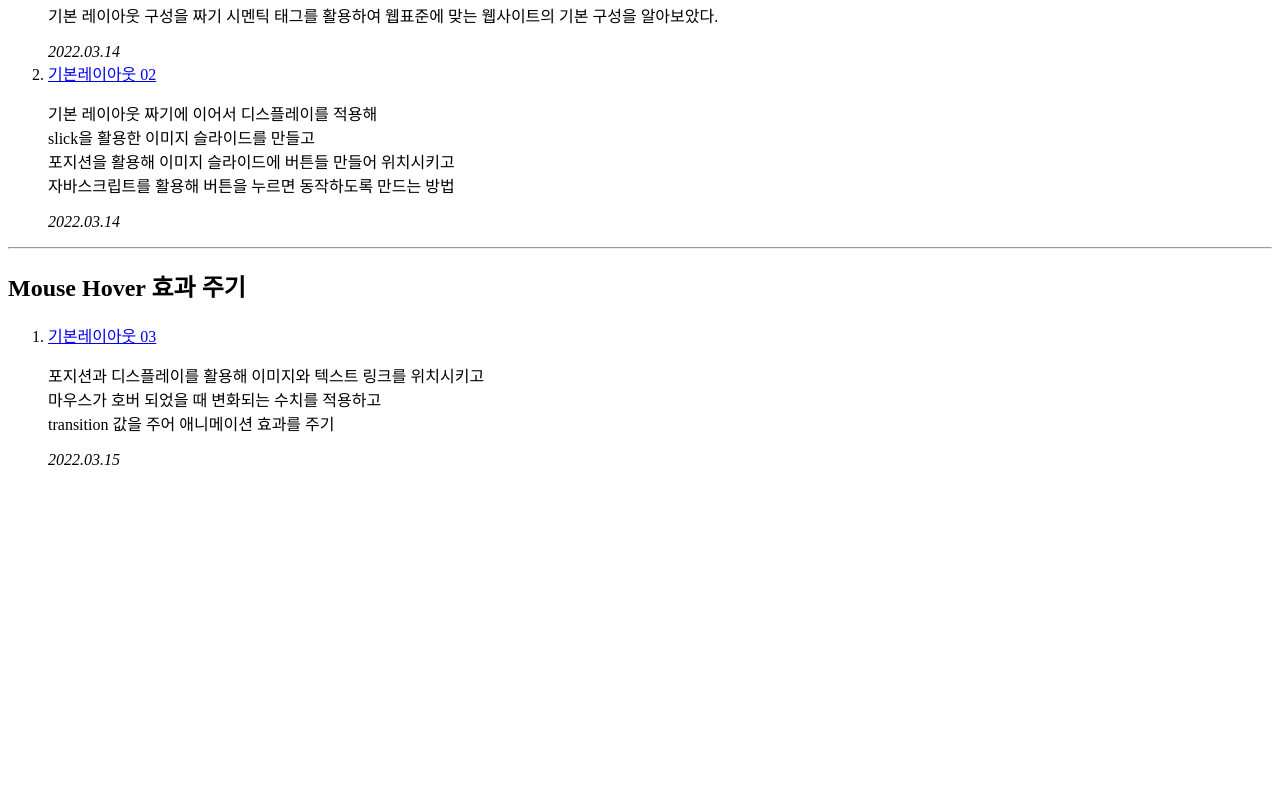
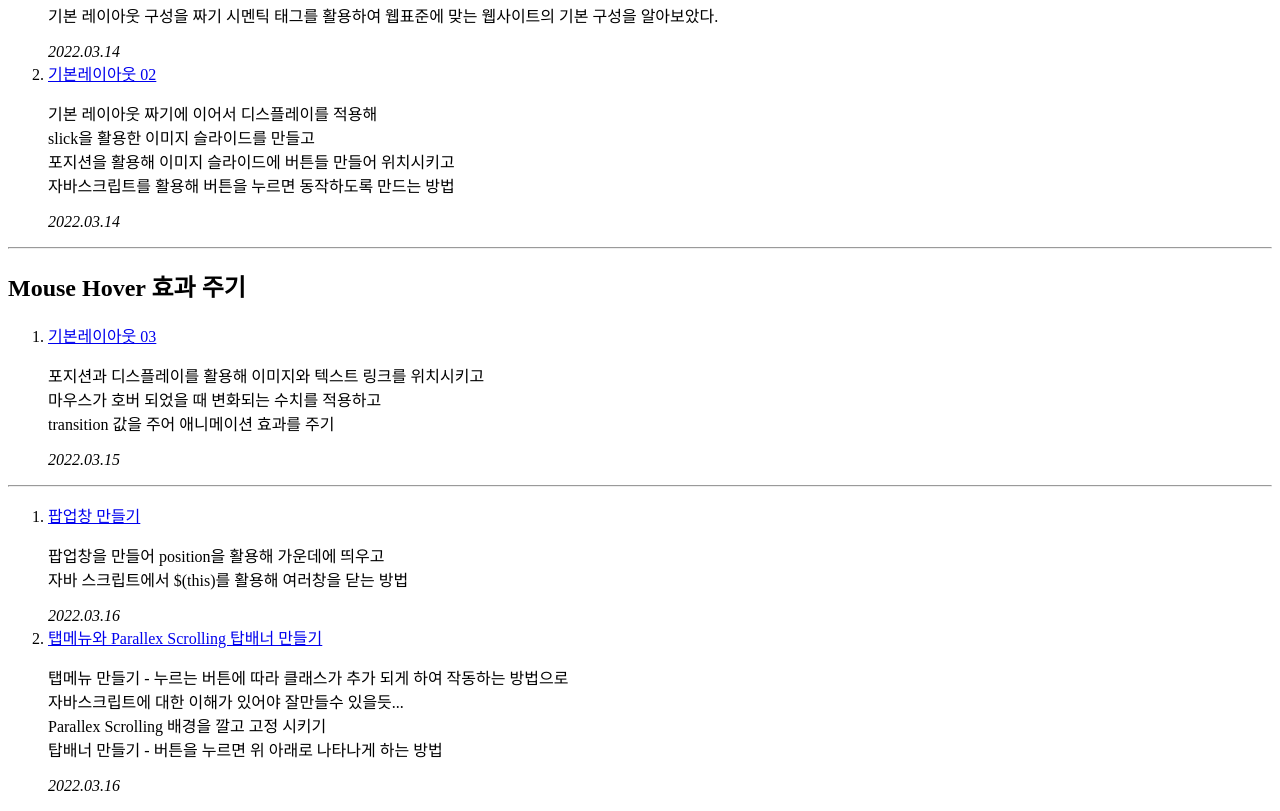
Before and after one commit to Burning-Bunny/document, a plain HTML site: page index.html in a window 1280 px wide. Shown: the part 2763-3574 px from the top of the page. Before the commit the page ends 3248 px from the top, so only its background shows below. Drawn offline with Linux system fonts and the light colour scheme.

Commit message:
Add files via upload

```diff
--- a/index.html
+++ b/index.html
@@ -198,9 +198,7 @@
 
     <ol>
       <li>
-        <a href="./doc/20220314/all_layout01.html" target="_blank"
-          >기본레이아웃 01</a
-        >
+        <a href="./doc/20220314/all_layout01.html" target="_blank">기본레이아웃 01</a>
         <p>
           기본 레이아웃 구성을 짜기 시멘틱 태그를 활용하여 웹표준에 맞는
           웹사이트의 기본 구성을 알아보았다.
@@ -208,9 +206,7 @@
         <em>2022.03.14</em>
       </li>
       <li>
-        <a href="./doc/20220314/all_layout02.html" target="_blank"
-          >기본레이아웃 02</a
-        >
+        <a href="./doc/20220314/all_layout02.html" target="_blank" >기본레이아웃 02</a>
         <p>
           기본 레이아웃 짜기에 이어서 디스플레이를 적용해 <br />
           slick을 활용한 이미지 슬라이드를 만들고<br />
@@ -226,9 +222,7 @@
     <h2>Mouse Hover 효과 주기</h2>
     <ol>
       <li>
-        <a href="./doc/20220315/all_layout03.html" target="_blank"
-          >기본레이아웃 03</a
-        >
+        <a href="./doc/20220315/all_layout03.html" target="_blank">기본레이아웃 03</a>
         <p>
           포지션과 디스플레이를 활용해 이미지와 텍스트 링크를 위치시키고 <br />
           마우스가 호버 되었을 때 변화되는 수치를 적용하고<br />
@@ -237,5 +231,28 @@
         <em>2022.03.15</em>
       </li>
     </ol>
+
+    <hr />
+
+    <ol>
+      <li>
+        <a href="./doc/20220316/all_layout04.html" target="_blank">팝업창 만들기</a>
+        <p>
+          팝업창을 만들어  position을 활용해 가운데에 띄우고<br />
+          자바 스크립트에서  $(this)를 활용해 여러창을 닫는 방법<br />
+        </p>
+        <em>2022.03.16</em>
+      </li>
+      <li>
+        <a href="./doc/20220316/all_layout05.html" target="_blank">탭메뉴와 Parallex Scrolling 탑배너 만들기</a>
+        <p>
+          탭메뉴 만들기 - 누르는 버튼에 따라 클래스가 추가 되게 하여 작동하는 방법으로 <br />
+          자바스크립트에 대한 이해가 있어야 잘만들수 있을듯...<br />
+          Parallex Scrolling 배경을 깔고 고정 시키기<br />
+          탑배너 만들기 - 버튼을 누르면 위 아래로 나타나게 하는 방법
+        </p>
+        <em>2022.03.16</em>
+      </li>
+    </ol>
   </body>
 </html>
```
